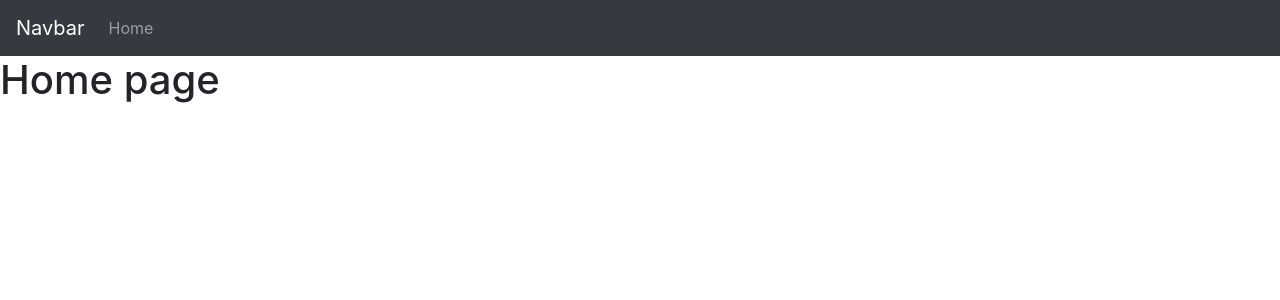
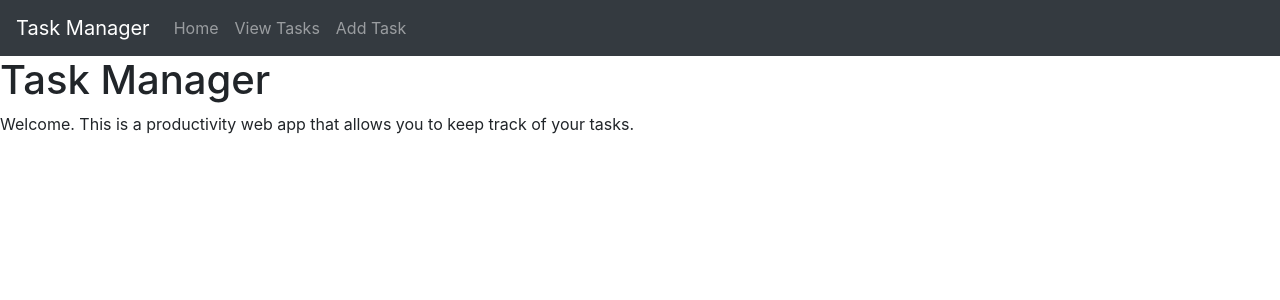
Before and after one commit to RyanClinton777/Task-List, a React (Create React App) app: page / in a window 1280 px wide. Shown: the top 300 px of the page. Built offline with nearby package versions, Linux system fonts and the light colour scheme.

Commit message:
Create components to view and create tasks, and tasks component. Test with sample data

```diff
--- a/src/App.js
+++ b/src/App.js
@@ -4,6 +4,8 @@ import {Navbar, Nav }from 'react-bootstrap';
 import { BrowserRouter as Router, Switch, Route } from 'react-router-dom'; //Router for navigation
 //Component imports
 import { Home } from './components/home';
+import { Task_View} from './components/task_view';
+import { Task_Create } from './components/task_create';
 
 class App extends Component {
   render() {
@@ -13,14 +15,19 @@ class App extends Component {
         <div className="App">
           {/* Navbar */}
           <Navbar bg="dark" variant="dark">
-            <Navbar.Brand href="/">Navbar</Navbar.Brand>
+            <Navbar.Brand href="/">Task Manager</Navbar.Brand>
             <Nav className="mr-auto">
               <Nav.Link href="/">Home</Nav.Link>
+              <Nav.Link href="/Tasks">View Tasks</Nav.Link>
+              <Nav.Link href="/Tasks/Add">Add Task</Nav.Link>
             </Nav>
           </Navbar>
           {/* Routing */}
           <Switch>
+            {/* "exact" keyword stops urls with the same beginning from conflicting, i.e. without exact /Tasks would be triggered for /Tasks/Add etc. */}
             <Route path='/' component={Home} exact ></Route>
+            <Route path='/Tasks' component={Task_View} exact></Route>
+            <Route path='/Tasks/Add' component={Task_Create} ></Route>
           </Switch>
 
         </div>
--- a/src/components/home.js
+++ b/src/components/home.js
@@ -1,10 +1,14 @@
 import React from 'react';
 
-//Add export keyword so we can import the class
+//export keyword allows us to import the class elsewhere
 export class Home extends React.Component {
-    render() {
-      return (
-        <h1>Home page</h1>
-      );
-    }
+  //Component class requires us to implement render method, we us it to return our view
+  render() {
+    return (
+      <div>
+        <h1>Task Manager</h1>
+        <p>Welcome. This is a productivity web app that allows you to keep track of your tasks.</p>
+      </div>
+    );
   }
+}
--- /dev/null
+++ b/src/components/task_create.js
@@ -0,0 +1,12 @@
+import React from 'react';
+
+//export keyword allows us to import the class elsewhere
+export class Task_Create extends React.Component {
+  render() {
+    return (
+      <div>
+        <h1>Add a task</h1>
+      </div>
+    );
+  }
+}
--- /dev/null
+++ b/src/components/task_view.js
@@ -0,0 +1,43 @@
+import React from 'react';
+import { Tasks } from './tasks'; //Import Tasks component
+
+//export keyword allows us to import the class elsewhere
+export class Task_View extends React.Component {
+
+  //Special object used to store data for Components
+  //Hard coding in some test data for now
+  state = {
+    taskData: [
+      {
+        "Importance ": "Low",
+        "Category": "Errand",
+        "Description, ": "Pick up milk",
+        "Status ": "Incomplete",
+        "Date_Added": "",
+        "Date_End": "",
+      },
+      {
+        "Importance ": "Medium",
+        "Category": "Health",
+        "Description, ": "Go to gym",
+        "Status ": "Incomplete",
+        "Date_Added": "",
+        "Date_End": "",
+      }
+    ]
+  }
+
+  render() {
+    return (
+      <div>
+        <h1>View Tasks</h1>
+        {/* This is JSX code, HTML with JS inside {}
+        Here we are displaying the tasks component
+        We create and pass in an object that will hold data, in this case I called it inputTasks
+        We then use JSC to put the data from the state of this component, into that object.
+        Now the tasks component can access this data, through its props (this.props.inputTasks) */}
+        <Tasks inputTasks={this.state.taskData}></Tasks>
+      </div>
+    );
+  }
+}
--- /dev/null
+++ b/src/components/tasks.js
@@ -0,0 +1,13 @@
+import React from 'react';
+
+//export keyword allows us to import the class elsewhere
+export class Tasks extends React.Component {
+  render() {
+    console.log(this.props.inputTasks);
+    return (
+      <div>
+        <h1>Tasks</h1>
+      </div>
+    );
+  }
+}
```
Also changed, not shown: 1 other file (tests, documents, lock files or other folders).
